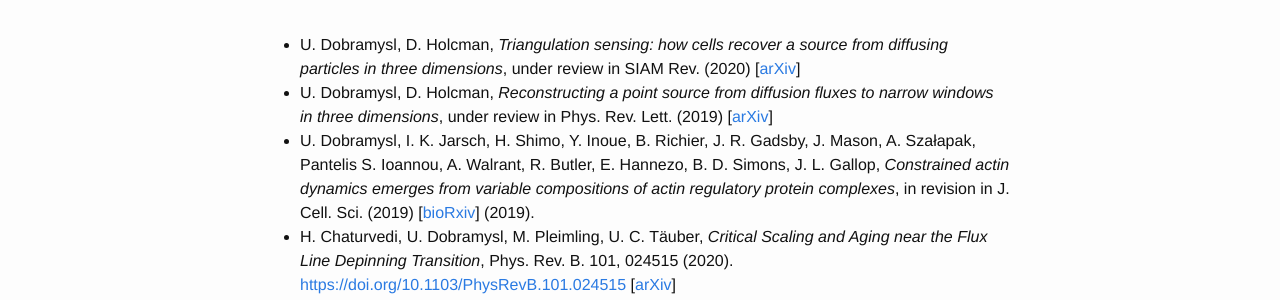
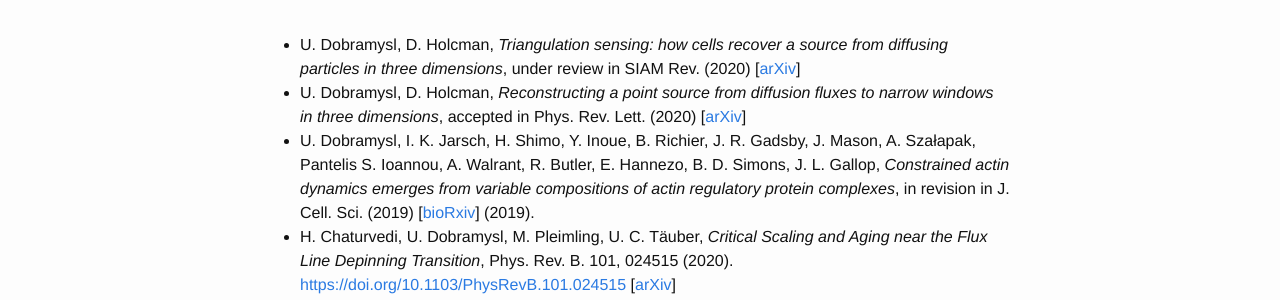
Before and after one commit to ulido/ulido.github.io, a Jekyll site: the page built from 03-publications.md, in a window 1280 px wide. Shown: the part 219-519 px from the top of the page. Built offline with Jekyll 4.4.1, drawn with Linux system fonts in a browser that asks for light colours.

Commit message:
PRL accepted

```diff
--- a/03-publications.md
+++ b/03-publications.md
@@ -5,7 +5,7 @@ permalink: /publications/
 ---
 
 * U. Dobramysl, D. Holcman, *Triangulation sensing: how cells recover a source from diffusing particles in three dimensions*, under review in SIAM Rev. (2020) [[arXiv](https://arxiv.org/abs/1911.02907)]
-* U. Dobramysl, D. Holcman, *Reconstructing a point source from diffusion fluxes to narrow windows in three dimensions*, under review in Phys. Rev. Lett. (2019) [[arXiv](https://arxiv.org/abs/2001.01562)]
+* U. Dobramysl, D. Holcman, *Reconstructing a point source from diffusion fluxes to narrow windows in three dimensions*, accepted in Phys. Rev. Lett. (2020) [[arXiv](https://arxiv.org/abs/2001.01562)]
 * U. Dobramysl, I. K. Jarsch, H. Shimo, Y. Inoue, B. Richier, J. R. Gadsby, J. Mason, A. Szałapak, Pantelis S. Ioannou, A. Walrant, R. Butler, E. Hannezo, B. D. Simons, J. L. Gallop, *Constrained actin dynamics emerges from variable compositions of actin regulatory protein complexes*, in revision in J. Cell. Sci. (2019) [[bioRxiv](https://doi.org/10.1101/525725)] (2019).
 * H. Chaturvedi, U. Dobramysl, M. Pleimling, U. C. T&auml;uber, *Critical Scaling and Aging near the Flux Line Depinning Transition*, Phys. Rev. B. 101, 024515 (2020). <https://doi.org/10.1103/PhysRevB.101.024515> [[arXiv](https://arxiv.org/abs/1907.05804)]
 * I. K. Jarsch, J. R. Gadsby, A. Nuccitelli, J. Mason, H. Shimo, L. Pilloux, B. Marzook, C. M. Mulvey, U. Dobramysl, K. S. Lilley, R. D. Hayward, T. J. Vaughan, C. L. Dobson, J. L. Gallop, *A direct role for SNX9 in the biogenesis of filopodia*, J. Cell. Biol. **219**, e201909178 (2020) <https://doi.org/10.1083/jcb.201909178> [[bioRxiv](https://doi.org/10.1101/710285)]
```
